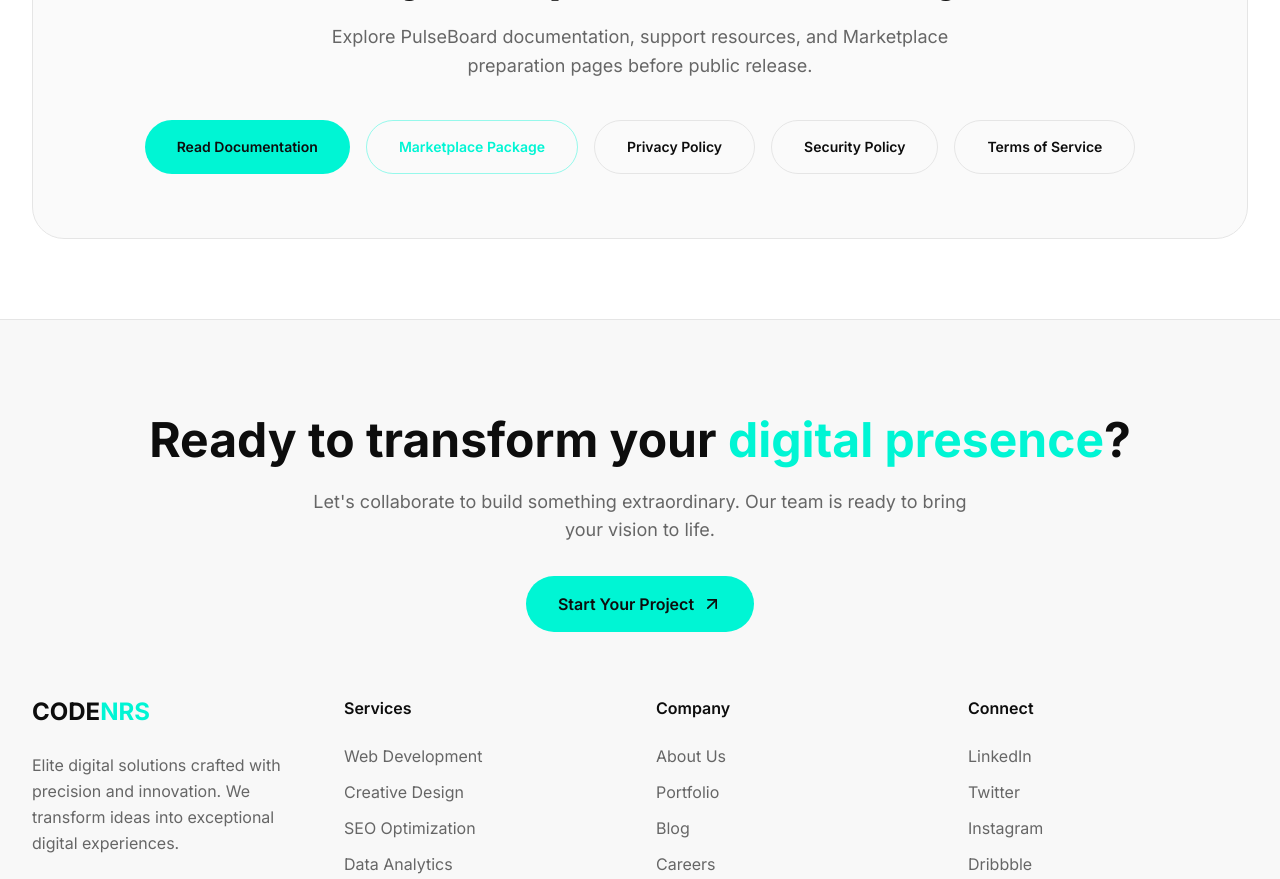
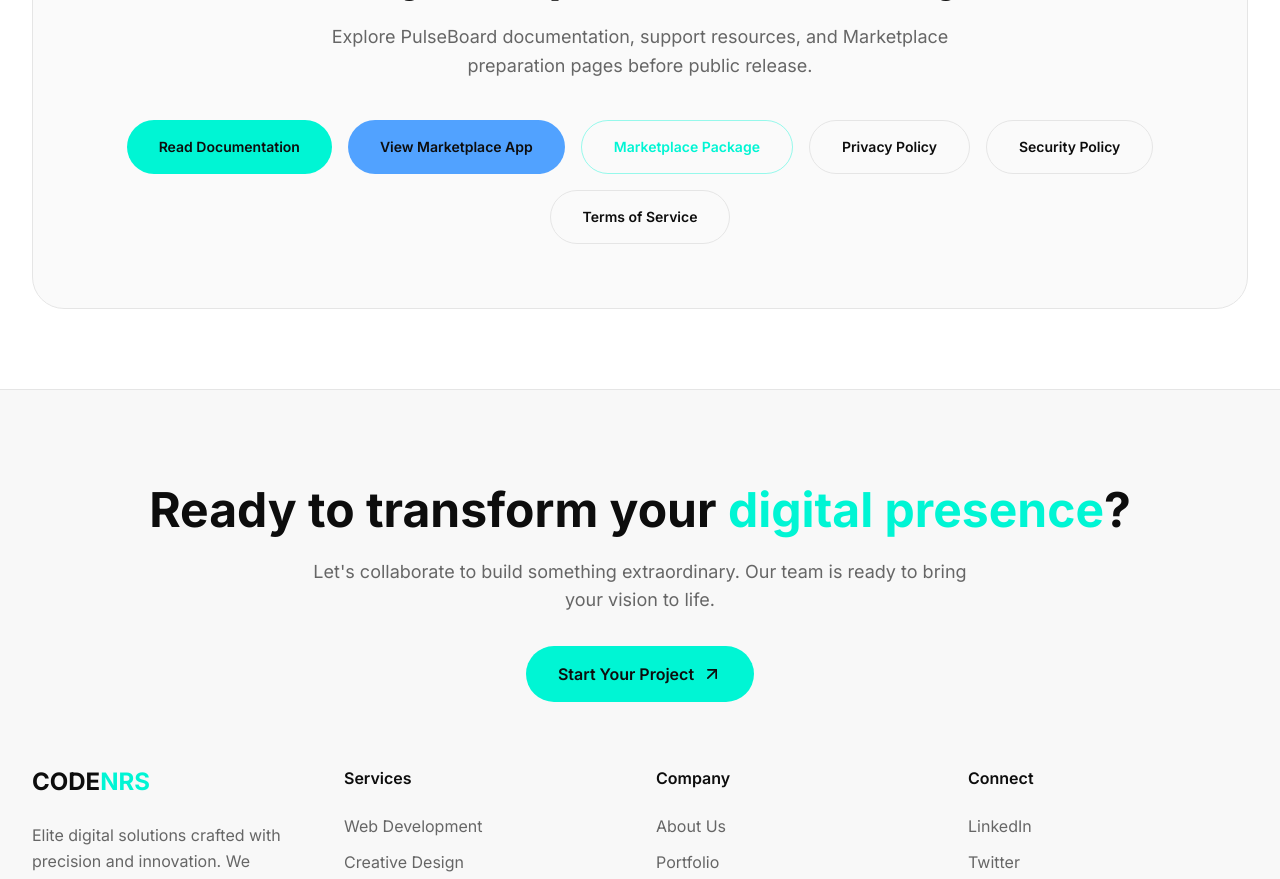
Before and after one commit to nrshagor/codenrs, a Next.js app: page /pulseboard in a window 1280 px wide. Shown: the part 2700-3579 px from the top of the page. Built offline with nearby package versions, Linux system fonts and the light colour scheme.

Commit message:
added jira link

```diff
--- a/app/pulseboard/page.tsx
+++ b/app/pulseboard/page.tsx
@@ -9,7 +9,8 @@ import {
   CheckCircle2,
   Store,
 } from "lucide-react";
-
+const marketplaceUrl =
+  "https://marketplace.atlassian.com/apps/4157437872/pulseboard";
 const features = [
   {
     icon: <LayoutDashboard className="w-6 h-6" />,
@@ -233,6 +234,14 @@ export default function PulseBoardLandingPage() {
             </Link>
 
             <Link
+              href={marketplaceUrl}
+              target="_blank"
+              className="inline-flex items-center rounded-full bg-blue-400 px-8 py-4 text-sm font-semibold text-[#0D0D0D]"
+            >
+              View Marketplace App
+            </Link>
+
+            <Link
               href="/pulseboard/marketplace"
               className="inline-flex items-center rounded-full border border-[#00F5D4]/40 px-8 py-4 text-sm font-semibold text-[#00F5D4] hover:bg-[#00F5D4]/10 transition-colors"
             >
```
